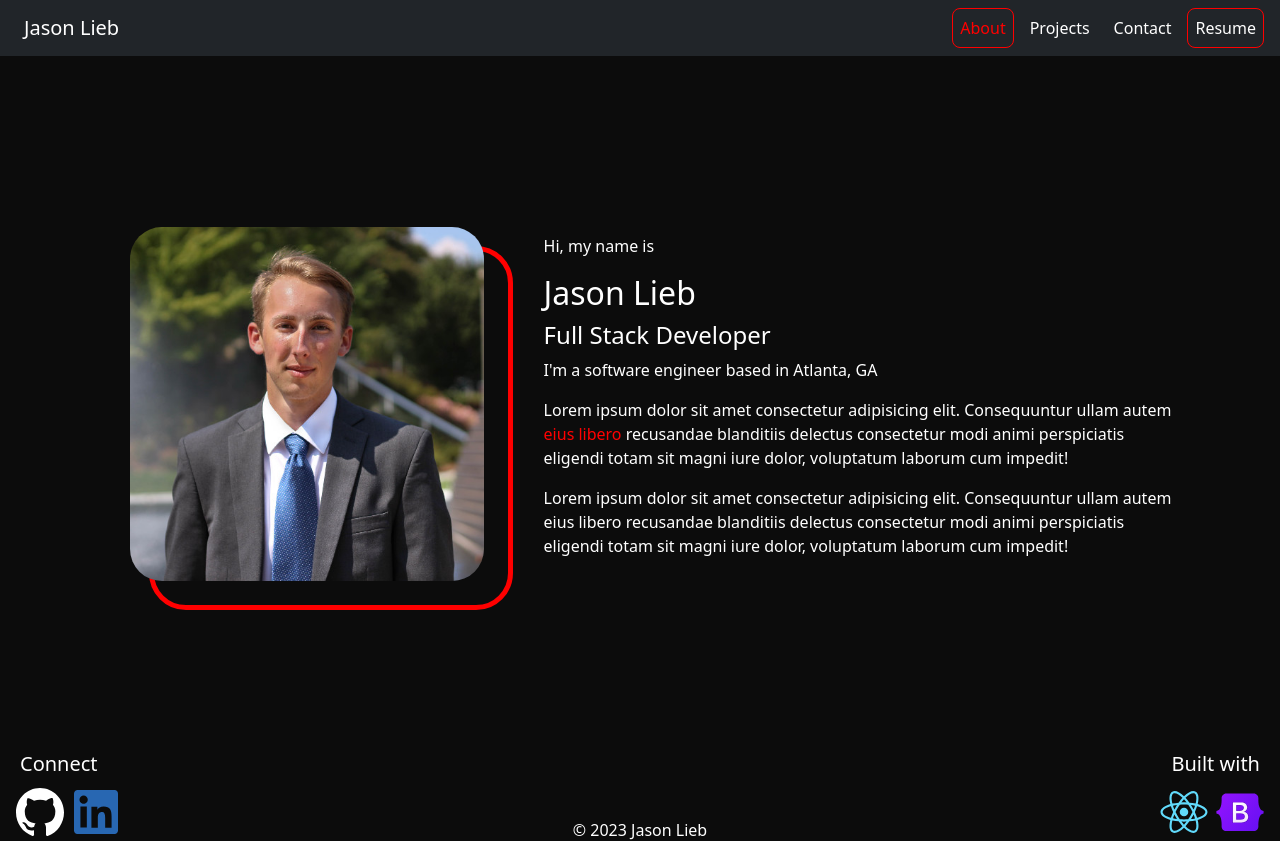
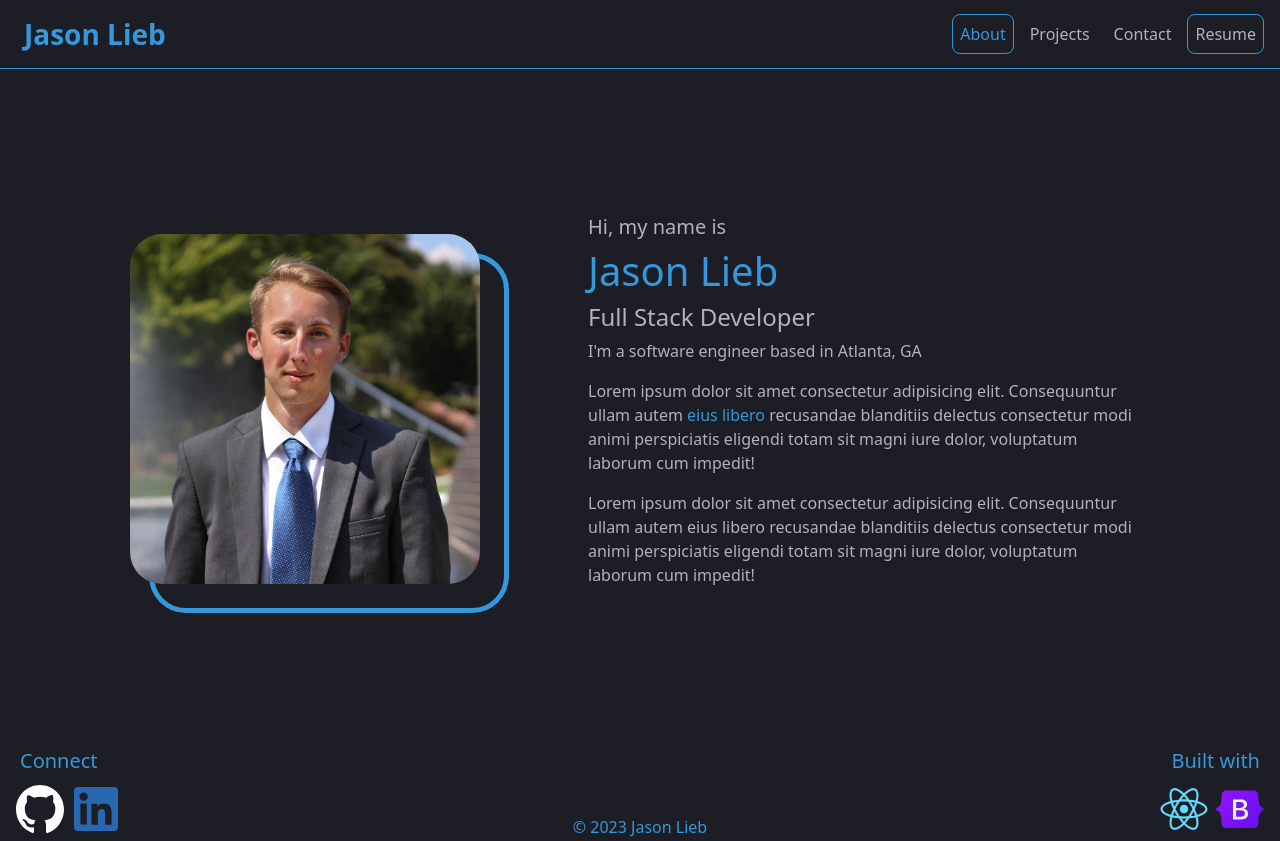
Before and after one commit to jason-lieb/Portfolio, a React (Create React App) app: page / in a window 1280 px wide. Built offline with nearby package versions, Linux system fonts and the light colour scheme.

Commit message:
add new colors to portfolio

```diff
--- a/src/assets/App.css
+++ b/src/assets/App.css
@@ -1,10 +1,26 @@
 html {
-  --background: #0c0c0c;
+  /* --background: #0c0c0c; */
+  --background: #1c1d25;
+  --nav: #3c3d49;
+  --nav: #1c1d25;
+  --text: #b0b2c3;
+  --accent: #3498db;
+  font-family: 'Roboto', sans-serif !important;
+}
+
+h1,
+h2,
+h3,
+h4,
+h5,
+h6,
+p,
+a {
+  color: var(--text) !important;
 }
 
 body {
   background-color: var(--background);
-  color: white;
 }
 
 svg {
@@ -12,20 +28,20 @@ svg {
 }
 
 .page {
-  min-height: 75vh;
+  min-height: 73vh;
   /* height: fit-content; */
   /* height: max(75vh, fit-content); */
 }
 
 span {
-  color: red;
+  color: var(--accent) !important;
 }
 
 .profile {
   position: relative;
   top: -1.5rem;
   left: -1.5rem;
-  width: clamp(200px, 200px + 12vw, 400px);
+  width: clamp(200px, 200px + 12vw, 350px);
 }
 
 .profile-container {
@@ -33,37 +49,32 @@ span {
   top: 1.5rem;
   left: 1.5rem;
   margin: 3rem;
-  outline: 5px solid red;
+  outline: 5px solid var(--accent);
   border-radius: 1rem;
   height: fit-content;
 }
 
-/* footer {
-  position: absolute;
-  bottom: 0;
-  left: 0;
-  width: 100%;
-  margin-bottom: 0.5rem;
-} */
+nav {
+  border-bottom: 1px solid var(--accent);
+}
 
 .nav-link {
   margin: 0 0.25rem;
-  color: white;
 }
 
 .nav-link:hover {
-  color: red !important;
+  color: var(--accent) !important;
 }
 
 .active {
-  border: 1px solid red;
+  border: 1px solid var(--accent);
   padding: 7px !important;
   border-radius: 0.5rem;
-  color: red !important;
+  color: var(--accent) !important;
 }
 
 .resume {
-  color: white !important;
+  color: var(--text) !important;
 }
 
 h6 {
--- a/src/components/Footer.jsx
+++ b/src/components/Footer.jsx
@@ -11,7 +11,9 @@ export default function Footer() {
       <Container fluid>
         <Stack direction="horizontal">
           <Stack>
-            <h5 className="mx-2">Connect</h5>
+            <h5 className="mx-2">
+              <span>Connect</span>
+            </h5>
             <Stack direction="horizontal">
               <a
                 href="https://github.com/jason-lieb"
@@ -31,9 +33,13 @@ export default function Footer() {
               </a>
             </Stack>
           </Stack>
-          <h6>© 2023 Jason Lieb</h6>
+          <h6>
+            <span>© 2023 Jason Lieb</span>
+          </h6>
           <Stack align="right">
-            <h5 className="mx-2">Built with</h5>
+            <h5 className="mx-2">
+              <span>Built with</span>
+            </h5>
             <Stack direction="horizontal">
               <div className="m-1">
                 <React />
--- a/src/components/Navigation.jsx
+++ b/src/components/Navigation.jsx
@@ -12,13 +12,15 @@ export default function NavBar() {
   //   }
   // }
   return (
-    <Navbar bg="dark" variant="dark" expand="md">
+    <Navbar variant="dark" expand="sm">
       <Container fluid>
         <Container
           fluid
           className="justify-content-between align-items-center d-inline-flex"
         >
-          <Navbar.Brand className="align-middle">Jason Lieb</Navbar.Brand>
+          <Navbar.Brand className="align-middle fw-bolder fs-3">
+            Jason Lieb
+          </Navbar.Brand>
           <Navbar.Toggle aria-controls="basic-navbar-nav" />
         </Container>
         <Navbar.Collapse className="align-items-center">
--- a/src/pages/About.jsx
+++ b/src/pages/About.jsx
@@ -15,9 +15,11 @@ export default function About() {
             alt="Profile"
           />
         </div>
-        <Container className="d-flex flex-column justify-content-center">
-          <p>Hi, my name is</p>
-          <h2>Jason Lieb</h2>
+        <Container className="d-flex flex-column justify-content-center mx-lg-5">
+          <h5>Hi, my name is</h5>
+          <h1>
+            <span>Jason Lieb</span>
+          </h1>
           <h4>Full Stack Developer</h4>
           <p>I'm a software engineer based in Atlanta, GA</p>
           <p>
--- a/src/pages/Contact.jsx
+++ b/src/pages/Contact.jsx
@@ -34,9 +34,9 @@ export default function Contact() {
   return (
     <Container
       fluid
-      className="my-5 page d-flex flex-column justify-content-center"
+      className="my-md-5 page d-flex flex-column justify-content-center"
     >
-      <h2 className="text-center">Contact</h2>
+      <h2 className="text-center fw-bold">Contact</h2>
       <Container className="py-3 px-md-5 form">
         <Form onSubmit={submitForm}>
           <FloatingLabel
@@ -78,7 +78,11 @@ export default function Contact() {
             />
           </FloatingLabel>
           <Button
-            style={{ display: 'block', margin: '2rem auto 0' }}
+            style={{
+              display: 'block',
+              margin: '2rem auto 0',
+              background: 'var(--accent)',
+            }}
             type="submit"
           >
             Submit
--- a/src/pages/Portfolio.jsx
+++ b/src/pages/Portfolio.jsx
@@ -1,3 +1,3 @@
 export default function Portfolio() {
-  return <div>Portfolio</div>
+  return <div className="my-md-5 page">Portfolio</div>
 }
```
